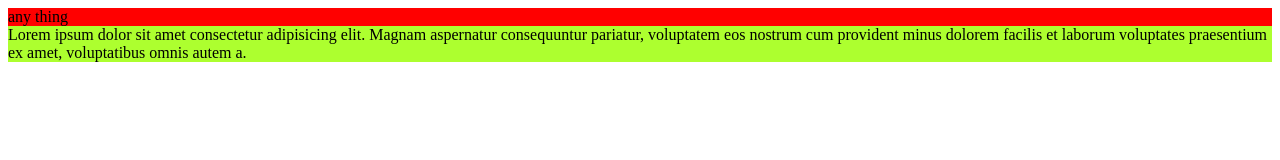
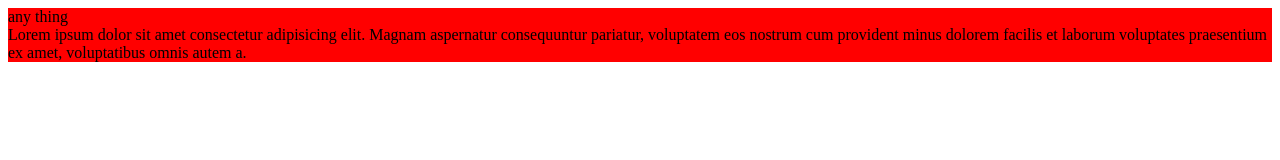
Before and after one commit to qHub-123/my-Firtst-Project, a plain HTML site: page index.html in a window 1280 px wide. Drawn offline with Linux system fonts and the light colour scheme.

Commit message:
Update style.css

```diff
--- a/style.css
+++ b/style.css
@@ -5,5 +5,5 @@
 }
 
 section{
-    background-color: greenyellow;
+    background-color: red;
 }
```
